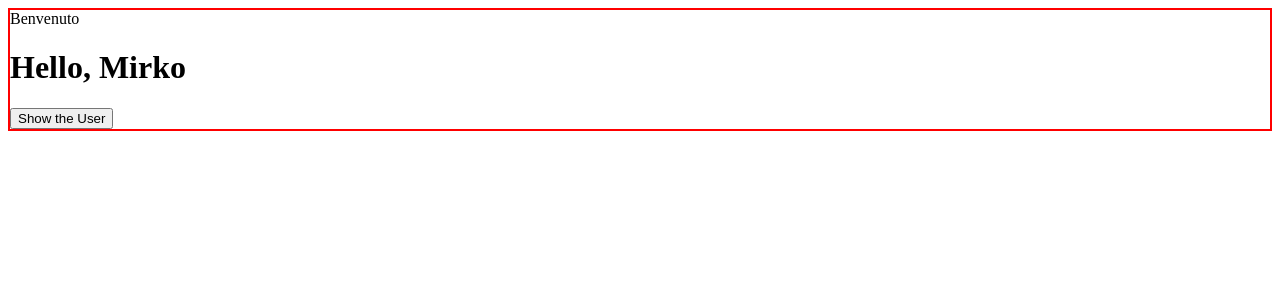
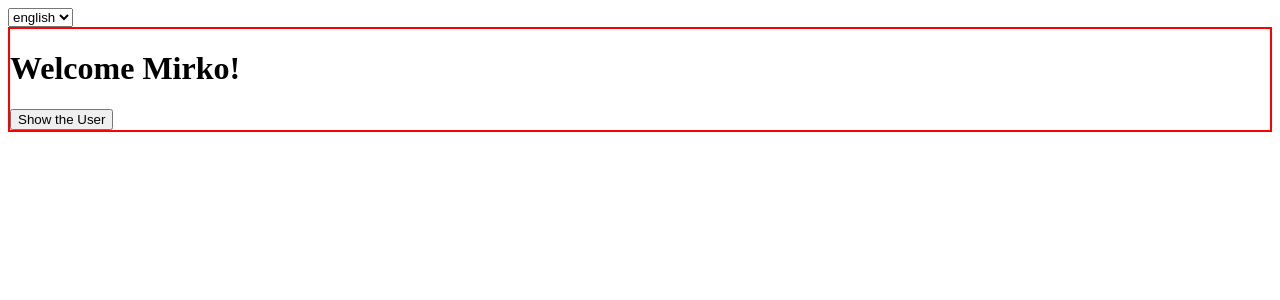
Before and after one commit to hgxxwon/React-esercizi, a React (Create React App) app: page / in a window 1280 px wide. Shown: the top 300 px of the page. Built offline with nearby package versions, Linux system fonts and the light colour scheme.

Commit message:
use context

```diff
--- a/src/App.js
+++ b/src/App.js
@@ -1,15 +1,28 @@
-import React from "react";
+import React, { useState } from "react";
 import { Container } from "./Container";
 import { GitHubUser } from "./GitHubUser";
+import { LanguageContext } from "./LanguageContext";
 import { Welcome } from "./Welcome";
 
 export function App(){
+
+    const [language, setLanguage] = useState('en')
+
+    function handleLanguage(event){
+        setLanguage(event.target.value)
+    }
         return(
             <div>
-                <Container title="Benvenuto">
+                <select value={language} onChange={handleLanguage}>
+                    <option value="en">english</option>
+                    <option value="it">italiano</option>
+                </select>
+                <LanguageContext.Provider value={language}>
+                <Container>
                     <Welcome />
                     <GitHubUser username="hgxxwon" />
                 </Container>
+                </LanguageContext.Provider>
             </div>
             )
     }
--- /dev/null
+++ b/src/LanguageContext.js
@@ -0,0 +1,3 @@
+import { createContext } from 'react'
+
+export const LanguageContext = createContext('en')
--- a/src/Welcome.js
+++ b/src/Welcome.js
@@ -1,8 +1,22 @@
-import React from "react";
-export function Welcome({name = "Mirko"}){
+import React, { useContext } from "react";
+import { LanguageContext } from "./LanguageContext";
+
+const translation = {
+    it: {
+        CURRENT_LANGUAGE: 'Benvenuto'
+    },
+
+    en: {
+        CURRENT_LANGUAGE: 'Welcome'
+    }
+}
+
+export function Welcome(){
+    const language = useContext(LanguageContext)
+
     return (
         <div>
-            <h1>Hello, {name}</h1>
+            <h1>{translation[language]['CURRENT_LANGUAGE']} Mirko!</h1>
         </div>
     )
 }
```
Also changed, not shown: src/DisplayLanguage.js (added, +10 -0 lines).
